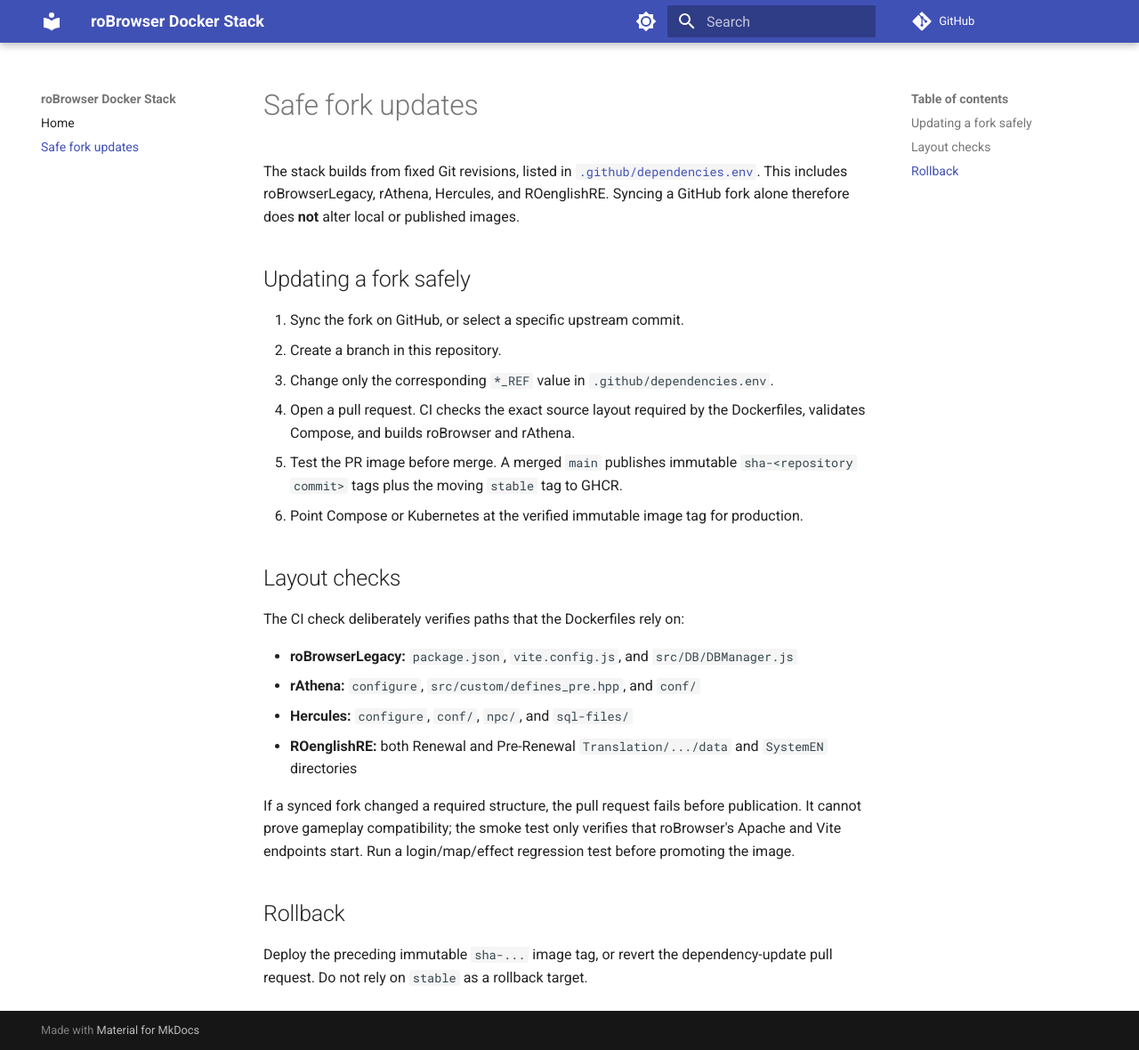
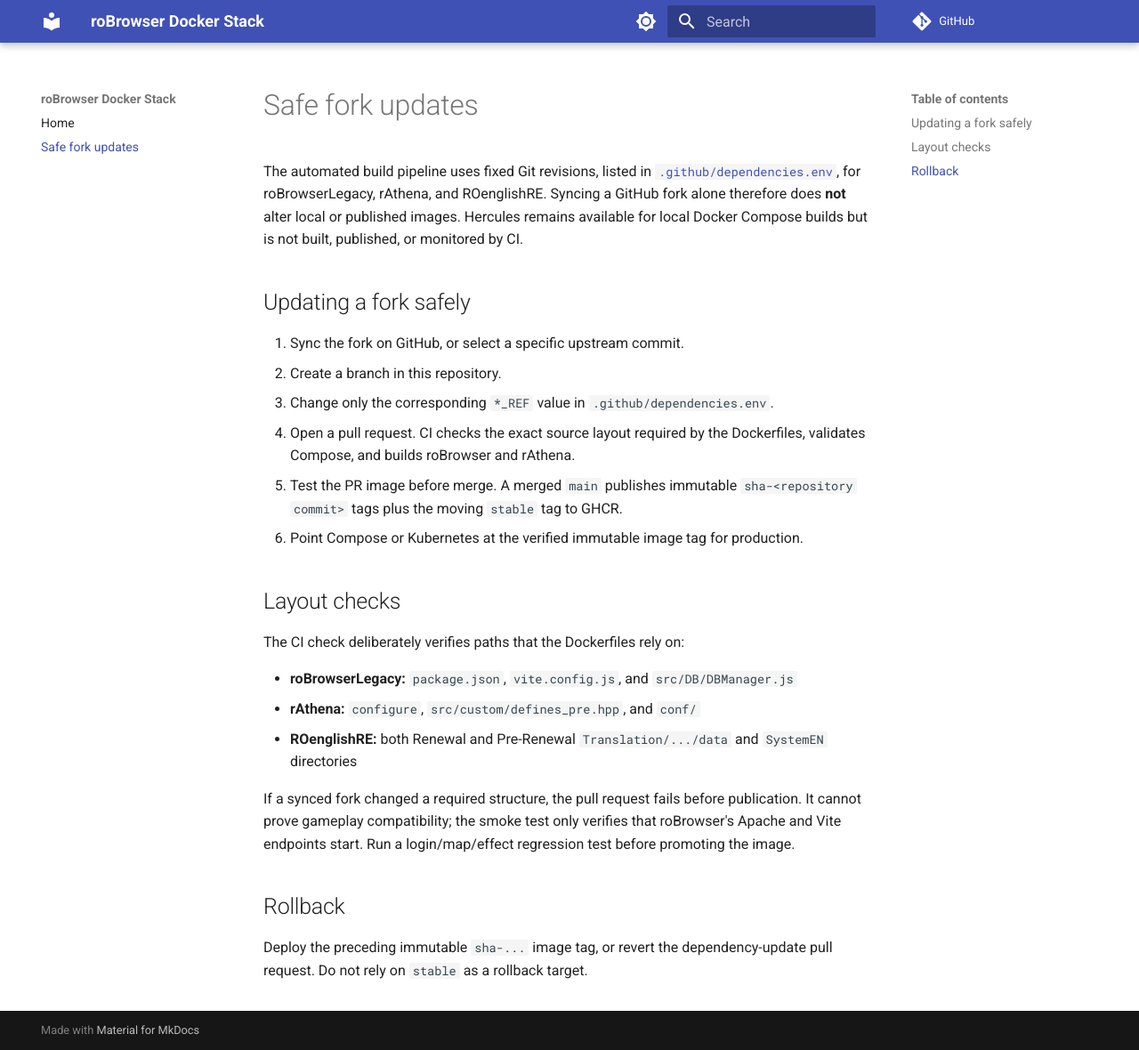
Before and after one commit to raiken-mf/robrowser_docker, an MkDocs documentation site: the page built from docs/upstream-updates.md, in a window 1280 px wide and 1180 px high. Shown: the whole window at 89% size. Built offline with MkDocs 1.6.1 and Material for MkDocs 9.7.7, drawn with Linux system fonts in a browser that asks for light colours; comment, search, counter and statistics services are not loaded.

Commit message:
ci: remove Hercules from automated image pipeline

```diff
--- a/docs/upstream-updates.md
+++ b/docs/upstream-updates.md
@@ -1,6 +1,6 @@
 # Safe fork updates
 
-The stack builds from fixed Git revisions, listed in [`.github/dependencies.env`](../.github/dependencies.env). This includes roBrowserLegacy, rAthena, Hercules, and ROenglishRE. Syncing a GitHub fork alone therefore does **not** alter local or published images.
+The automated build pipeline uses fixed Git revisions, listed in [`.github/dependencies.env`](../.github/dependencies.env), for roBrowserLegacy, rAthena, and ROenglishRE. Syncing a GitHub fork alone therefore does **not** alter local or published images. Hercules remains available for local Docker Compose builds but is not built, published, or monitored by CI.
 
 ## Updating a fork safely
 
@@ -17,7 +17,6 @@ The CI check deliberately verifies paths that the Dockerfiles rely on:
 
 - **roBrowserLegacy:** `package.json`, `vite.config.js`, and `src/DB/DBManager.js`
 - **rAthena:** `configure`, `src/custom/defines_pre.hpp`, and `conf/`
-- **Hercules:** `configure`, `conf/`, `npc/`, and `sql-files/`
 - **ROenglishRE:** both Renewal and Pre-Renewal `Translation/.../data` and `SystemEN` directories
 
 If a synced fork changed a required structure, the pull request fails before publication. It cannot prove gameplay compatibility; the smoke test only verifies that roBrowser's Apache and Vite endpoints start. Run a login/map/effect regression test before promoting the image.
```
Also changed, not shown: 4 other files.
